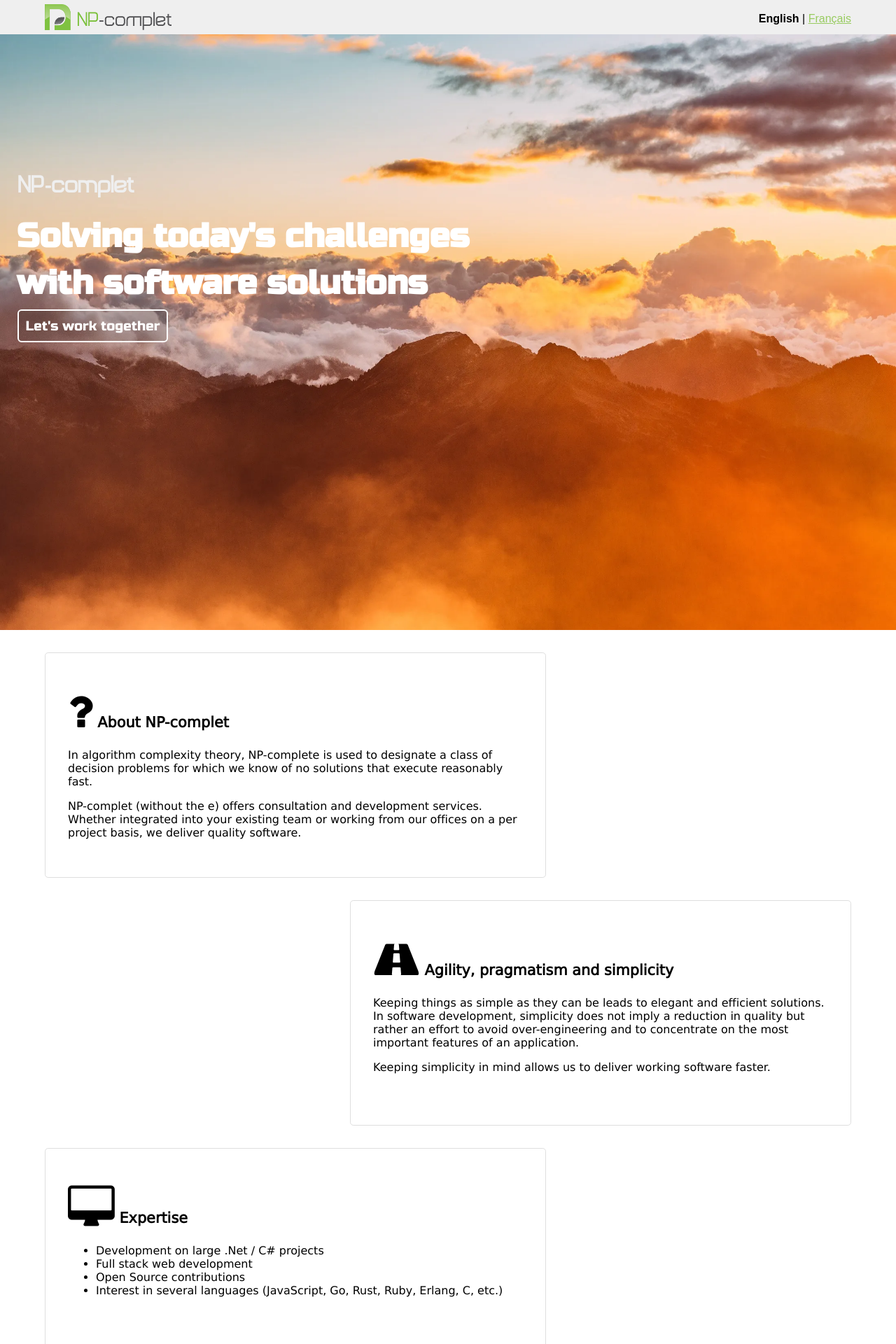
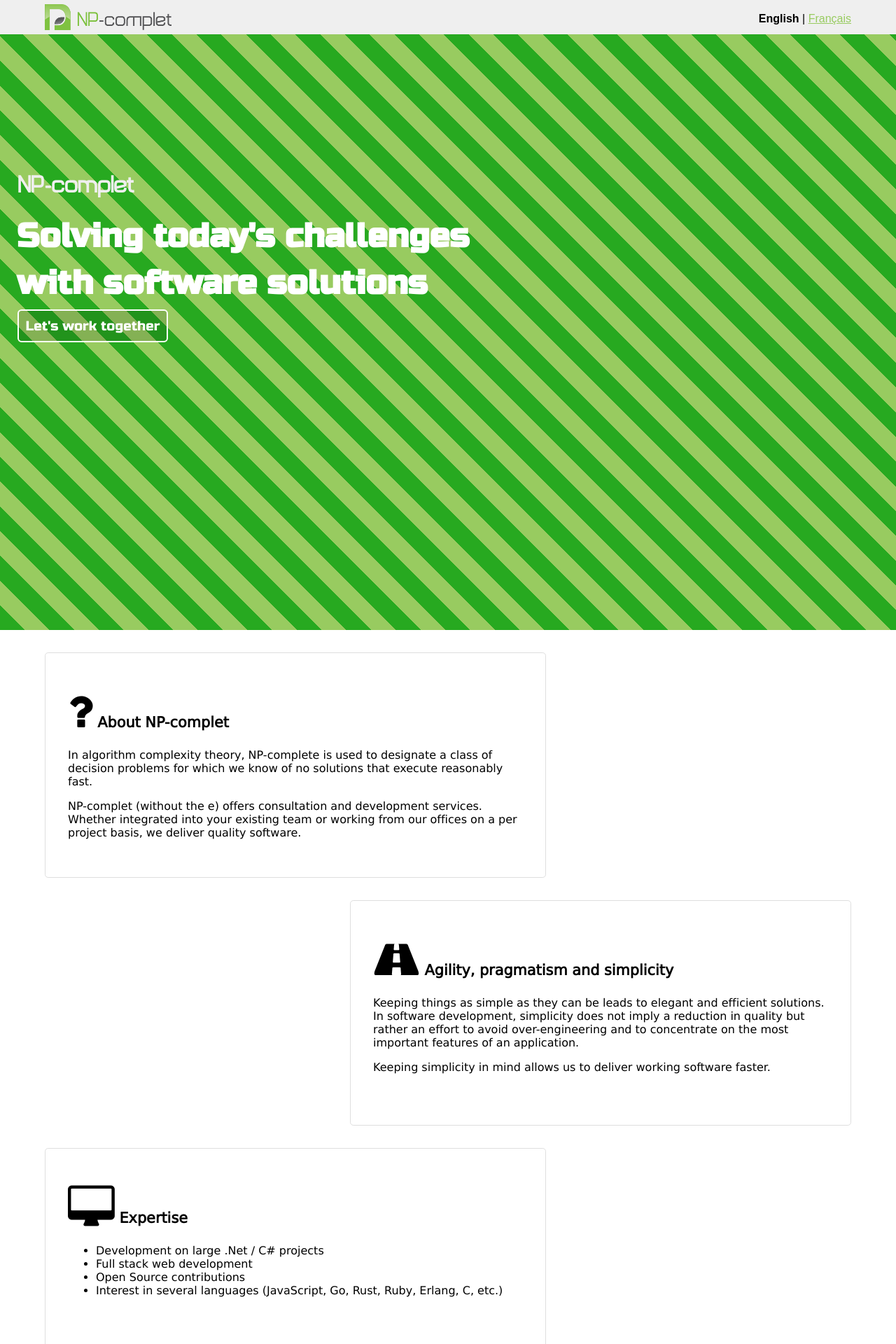
Before and after one commit to gilles-leblanc/npcomplet, a Jekyll site: the page built from index.html, in a window 1280 px wide. Shown: the top 1920 px of the page at 70% size. Built offline with Jekyll 4.4.1, drawn with Linux system fonts in a browser that asks for light colours; nearby versions of some CDN libraries.

Commit message:
Add fallback for Safari

```diff
--- a/css/main.scss
+++ b/css/main.scss
@@ -63,6 +63,9 @@
 
 .splash.first {
   background-image: url(../img/splash.webp);
+  color: #98cb60 !important;
+  background-color: #27a920 !important;
+  background: repeating-linear-gradient(45deg, transparent, transparent 25px, currentColor 25px, currentColor calc(2 * 25px));
   min-height: calc(100vh - 49px);
 }
 
```
